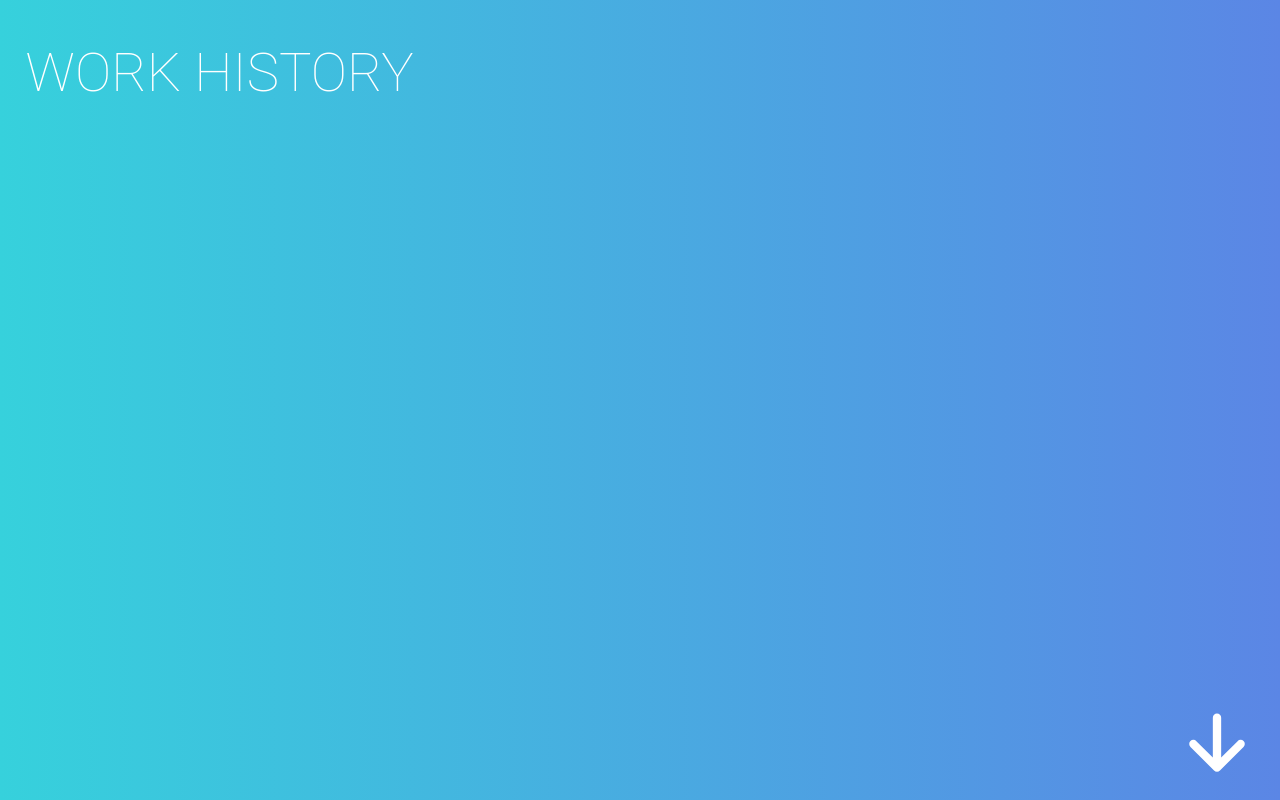
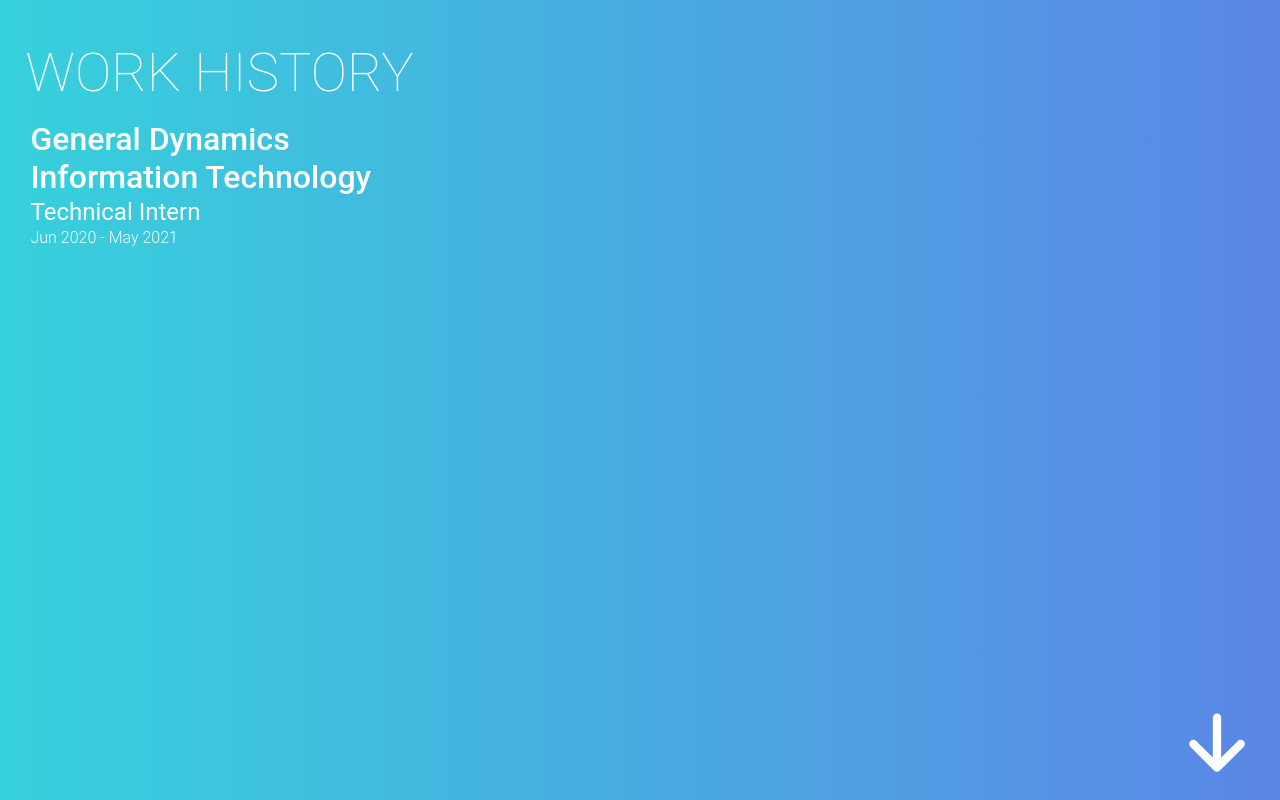
Before and after one commit to Marascax/alex-marasco-personal-site, a React (Create React App) app: page / in a window 1280 px wide. Shown: the part 2400-3200 px from the top of the page. Built offline with nearby package versions, Linux system fonts and the light colour scheme.

Commit message:
timeline item with title, subtitle, and date

```diff
--- a/src/containers/pages/workHistory/workHistory.js
+++ b/src/containers/pages/workHistory/workHistory.js
@@ -1,4 +1,3 @@
-
 import { useAppContext } from '../../../lib/appContext';
 
 import './workHistory.scss'
@@ -8,14 +7,31 @@ const WorkHistory = props => {
     const context = useAppContext();
 
     return (
-        <div className='WorkHistory'>
+        <div className='work-history'>
 
             <div className='Header'>
                 <h1>Work History</h1>
             </div>
 
-            <div className='WorkHistoryContent'>
+            <div className='work-history-content'>
+                <div className='work-history-selection'>
 
+                </div>
+
+                <div className='timeline'>
+
+                    <div className='timeline-item'>
+
+
+                        <div className='item-container'>
+                            <div className='item-title'>General Dynamics Information Technology</div>
+                            <div className='item-subtitle'>Technical Intern</div>
+                            <div className='item-date'>Jun 2020 - May 2021</div>
+                        </div>
+
+                    </div>
+
+                </div>
             </div>
 
         </div>
--- a/src/containers/pages/workHistory/workHistory.scss
+++ b/src/containers/pages/workHistory/workHistory.scss
@@ -3,7 +3,7 @@
 @use 'src/lib/styles/includeMedia' as *;
 @use 'src/lib/styles/clamp' as *;
 
-.WorkHistory {
+.work-history {
     width: 100%;
     height: 100%;
 
@@ -15,7 +15,7 @@
     position: relative;
 }
 
-.WorkHistoryContent {
+.work-history-content {
     width: 100%;
     height: 85%;
 
@@ -35,3 +35,71 @@
         flex-direction: column;
     }
 }
+
+.work-history-select {
+    width: 60%;
+    height: 100%;
+}
+
+.timeline {
+    width: 40%;
+    height: 100%;
+
+    position: relative;
+}
+
+.timeline-item {
+    width: 100%;
+
+    display: flex;
+    align-items: center;
+
+    margin-bottom: 2%;
+
+    .item-container {
+        width: 80%;
+        height: 100%;
+
+        display: flex;
+        flex-direction: column;
+
+        box-sizing: border-box;
+
+        padding-left: 1%;
+
+        .item-title {
+            width: 100%;
+            height: 65%;
+
+            font-size: 2rem;
+            font-weight: 500;
+            text-align: left;
+
+            margin-bottom: 0.5%;
+        }
+
+        .item-subtitle {
+            width: 100%;
+            height: 20%;
+
+            font-size: 1.5rem;
+            font-weight: 400;
+            text-align: left;
+
+            margin-bottom: 0.5%;
+        }
+
+        .item-date {
+            width: 100%;
+            height: 15%;
+
+            font-size: 1rem;
+            font-weight: 300;
+            text-align: left;
+
+            margin-bottom: 0.5%;
+        }
+    }
+
+
+}
```
